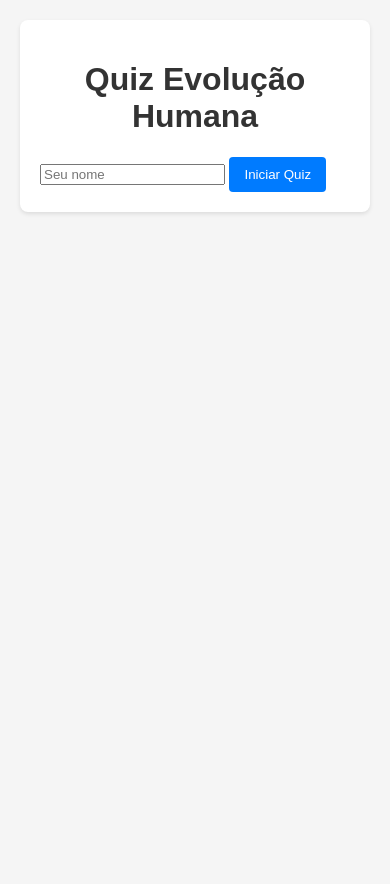
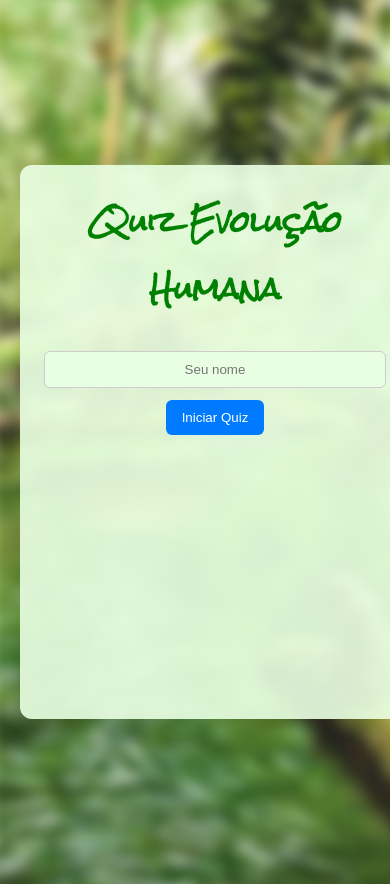
Before and after one commit to alejandrofonsecac/questionario-Bio, a Flask app: page / in a window 390 px wide. Before the commit the page ends 844 px from the top of that part, so only its background shows below. Run offline with Flask 3, Linux system fonts and the light colour scheme; the page is wider than the window, and the part outside it is not shown; some libraries are stand-ins or nearby versions.

Commit message:
Correções de bugs

```diff
--- a/static/script.js
+++ b/static/script.js
@@ -10,6 +10,7 @@ document.getElementById("iniciar-quiz").addEventListener("click", () => {
     }
     document.getElementById("form-jogador").style.display = "none";
     document.getElementById("quiz").style.display = "block";
+    document.getElementById
 });
 
 // Controle de respostas
@@ -70,7 +71,7 @@ async function atualizarRanking() {
             <tr>
                 <td>${index + 1}</td>
                 <td>${jogador.nome}</td>
-                <td>${jogador.pontuacao}/3</td>
+                <td>${jogador.pontuacao}/10</td>
             </tr>
         `).join("");
     } catch (error) {
--- a/static/style.css
+++ b/static/style.css
@@ -1,44 +1,116 @@
+@import url('https://fonts.googleapis.com/css2?family=Rock+Salt&display=swap');
+
+/* 1) Reset básico e viewport cheio */
+html, body {
+    height: 100%;
+    min-height: 100vh;
+    margin: 0;
+    padding: 0;
+}
+
 body {
     font-family: Arial, sans-serif;
-    max-width: 800px;
+    overflow-x: hidden;
+}
+
+/* 2) Fundo ocupando a tela toda (caminho correto da imagem) */
+.corpo {
+    position: relative; /* necessário para o pseudo-elemento posicionar */
+    min-height: 100vh;
+    width: 100%;
     margin: 0 auto;
     padding: 20px;
-    background-color: #f5f5f5;
+    overflow: hidden; /* garante que o fundo não vaze */
 }
 
-.container {
-    background: white;
-    padding: 20px;
-    border-radius: 8px;
-    box-shadow: 0 2px 4px rgba(0, 0, 0, 0.1);
+/* Camada de imagem de fundo desfocada */
+.corpo::before {
+    content: "";
+    position: absolute;
+    top: 0;
+    left: 0;
+    width: 100%;
+    height: 100%;
+    background: url('imagens/cenozoica.png') no-repeat center center fixed;
+    background-size: cover;
+    filter: blur(6px);
+    transform: scale(1.05); /* evita bordas visíveis do blur */
+    z-index: -1; /* mantém atrás do conteúdo */
 }
 
+
+/* 3) Container flex, responsivo e sem altura fixa */
+.container {
+    display: flex;
+    flex-direction: column;       /* mantém os blocos em coluna */
+    gap: 16px;                    /* espaçamento entre elementos */
+    align-items: stretch;
+    flex-wrap: nowrap;            /* evita quebra desnecessária */
+    justify-content: flex-start;
+
+    background: rgba(233, 255, 227, 0.9);
+    width: min(100%, 900px);      /* limita a largura máxima */
+    min-height: 60vh;             /* dá respiro sem travar */
+    margin: 40px auto;            /* centraliza horizontal + espaço vertical */
+    padding: 24px;
+    border-radius: 12px;
+    box-shadow: 0 6px 20px rgba(0,0,0,0.12);
+}
+
+/* Título com a fonte pré-histórica */
 h1 {
-    color: #333;
+    text-align: center;
+    font-family: 'Rock Salt', cursive;
+    font-size: clamp(28px, 6vw, 52px);
+    color: green;
+    margin: 0 0 12px 0;
+}
+
+/* Form jogador: distribui melhor */
+#form-jogador {
+    display: flex;
+    flex-wrap: wrap;
+    align-items: center;
+    gap: 12px;
+    justify-content: center;
+}
+
+.container > #form-jogador > input {
+    padding: 10px;
+    width: min(420px, 100%);
+    border: 1px solid #ccc;
+    border-radius: 6px;
+    background: rgba(233, 255, 227, 1);
+}
+
+.container > #form-jogador > input::placeholder {
     text-align: center;
 }
 
+.container > #form-jogador > button {
+    padding: 10px 16px;
+}
+
+/* Perguntas e botões */
 .pergunta {
-    margin-bottom: 20px;
+    margin: 12px 0 20px;
 }
 
 .opcao {
     display: block;
     width: 100%;
     padding: 10px;
-    margin: 5px 0;
+    margin: 6px 0;
     background: #e9e9e9;
     border: none;
-    border-radius: 4px;
+    border-radius: 6px;
     cursor: pointer;
+    color: rgb(0, 151, 0);
+    font-size: 15px;
 }
 
 .opcao:hover {
     background: #ddd;
-}
-
-.opcao[data-correta="true"] {
-    background: #d4edda;
 }
 
 button {
@@ -46,7 +118,7 @@ button {
     background: #007bff;
     color: white;
     border: none;
-    border-radius: 4px;
+    border-radius: 6px;
     cursor: pointer;
 }
 
@@ -61,10 +133,22 @@ button:hover {
 table {
     width: 100%;
     border-collapse: collapse;
+    background: white;
+    border-radius: 8px;
+    overflow: hidden;
 }
 
 th, td {
-    padding: 8px;
+    padding: 10px;
     text-align: left;
     border-bottom: 1px solid #ddd;
 }
+
+/* 4) Opcional: centralizar tudo na tela quando tiver pouco conteúdo */
+@media (min-height: 600px) {
+    .corpo {
+        display: flex;
+        align-items: center;   /* centraliza vertical */
+        justify-content: center; /* centraliza horizontal */
+    }
+}
--- a/templates/index.html
+++ b/templates/index.html
@@ -7,6 +7,7 @@
     <link rel="stylesheet" href="{{ url_for('static', filename='style.css') }}">
 </head>
 <body>
+    <div class="corpo">
         <div class="container">
             <h1>Quiz Evolução Humana</h1>
 
```
Also changed, not shown: other parts of templates/index.html (+75 -12 lines), static/imagens/cenozoica.png (added). Lines whose indentation alone changed are shown as unchanged.
